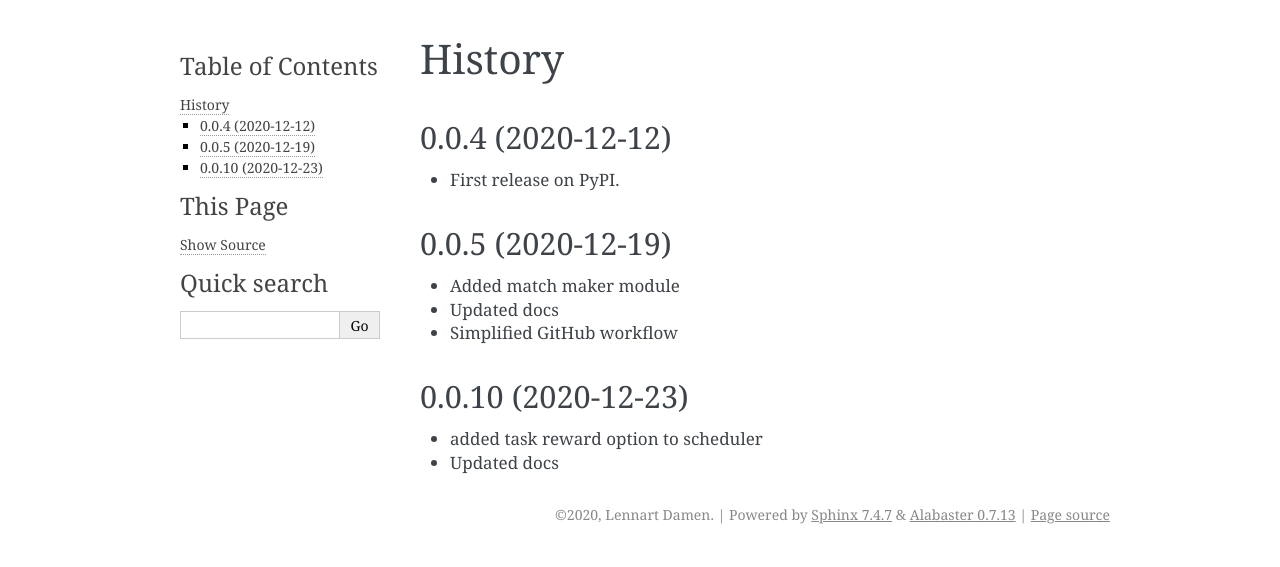
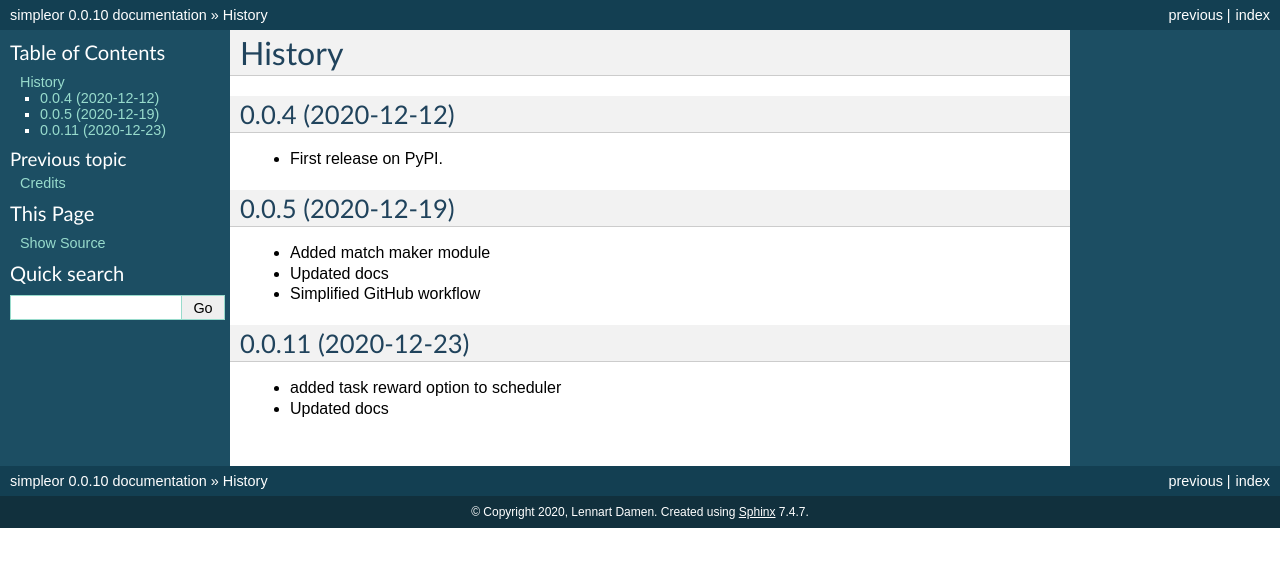
Before and after one commit to simple-ai-opensource/simple-or, a Sphinx documentation site: the page built from docs/history.rst, in a window 1280 px wide. Shown: the top 567 px of the page. Built offline with Sphinx 7.4.7, drawn with Linux system fonts in a browser that asks for light colours.

Commit message:
Docfix (#41)
* core: mypy ignore docs

* fix: fix sphinx conf.py

* Bump version: 0.0.8 → 0.0.9

* add sphinx-panels requirements

* core: update history

* Bump version: 0.0.9 → 0.0.10

* docfix

Co-authored-by: Lennart Damen <lennart.damen@coolblue.nl>

```diff
--- a/HISTORY.rst
+++ b/HISTORY.rst
@@ -14,7 +14,7 @@
 * Updated docs
 * Simplified GitHub workflow
 
-0.0.10 (2020-12-23)
+0.0.11 (2020-12-23)
 ------------------
 
 * added task reward option to scheduler
--- a/docs/conf.py
+++ b/docs/conf.py
@@ -19,11 +19,11 @@
 #
 import os
 import sys
+import simpleor
 
 sys.path.insert(0, os.path.abspath(".."))
 sys.path.insert(0, "../simpleor")
 
-import simpleor
 
 # -- General configuration ---------------------------------------------
 
@@ -85,7 +85,7 @@
 # The theme to use for HTML and HTML Help pages.  See the documentation for
 # a list of builtin themes.
 #
-html_theme = "alabaster"
+html_theme = "classic"
 
 # Theme options are theme-specific and customize the look and feel of a
 # theme further.  For a list of options available for each theme, see the
--- a/docs/requirements.txt
+++ /dev/null
@@ -1 +0,0 @@
-sphinx-panels
--- a/setup.py
+++ b/setup.py
@@ -19,9 +19,8 @@
     "mypy",
     "isort",
     "bump2version",
-    "sphinx",
-    "spinx-panels",
 ]
+documentation_requirements = ["sphinx", "sphinx-panels"]
 
 setup(
     author="Lennart Damen",
@@ -42,6 +41,7 @@
     extras_require={
         "test": test_requirements,
         "dev": test_requirements + development_requirements,
+        "docs": documentation_requirements,
     },
     license="GNU General Public License v3",
     long_description=readme + "\n\n" + history,
```
Also changed, not shown: .readthedocs.yml (added).
